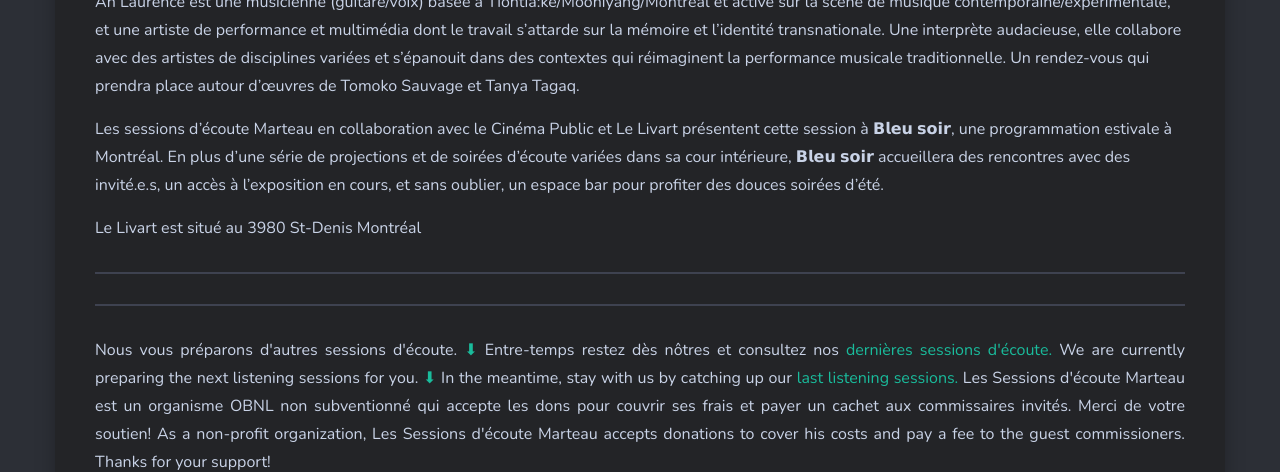
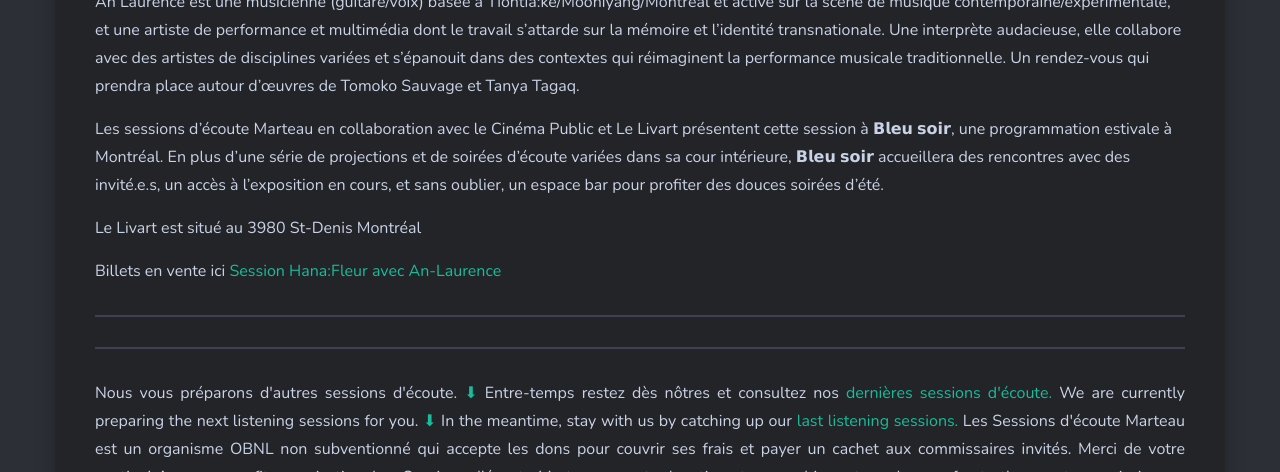
Before and after one commit to sessions-marteau/sessions-marteau-2.github.io, a Jekyll site: the page built from _pages/evenement-a-venir.md, in a window 1280 px wide and 900 px high, scrolled down 999 px, cut to the strip 0-472 px from the top of the window. Built offline with Jekyll 4.4.1, drawn with Linux system fonts in a browser that asks for light colours; nearby versions of some CDN libraries; some of the changed lines change nothing that is shown.

Commit message:
Update evenement-a-venir.md

```diff
--- a/_pages/evenement-a-venir.md
+++ b/_pages/evenement-a-venir.md
@@ -1,7 +1,7 @@
 ---
 layout: post
 title: Événements à venir
-image: An-Laurence évènement.jpg
+image: An-Laurence_Livart.jpg
 permalink: /evenement-a-venir/
 dropdown: true
 ---
@@ -137,6 +137,10 @@ Le Livart est situé au
 3980 St-Denis
 Montréal
 
+Billets en vente ici <a href="https://cinemapublic.ticketacces.net/fr/organisation/achat/recherche-manuelle.cfm?RepresentationID=90488&SectionsID=1" target="_blank"> Session Hana:Fleur avec An-Laurence</a>
+
+
+
 
 <!---
 
```
